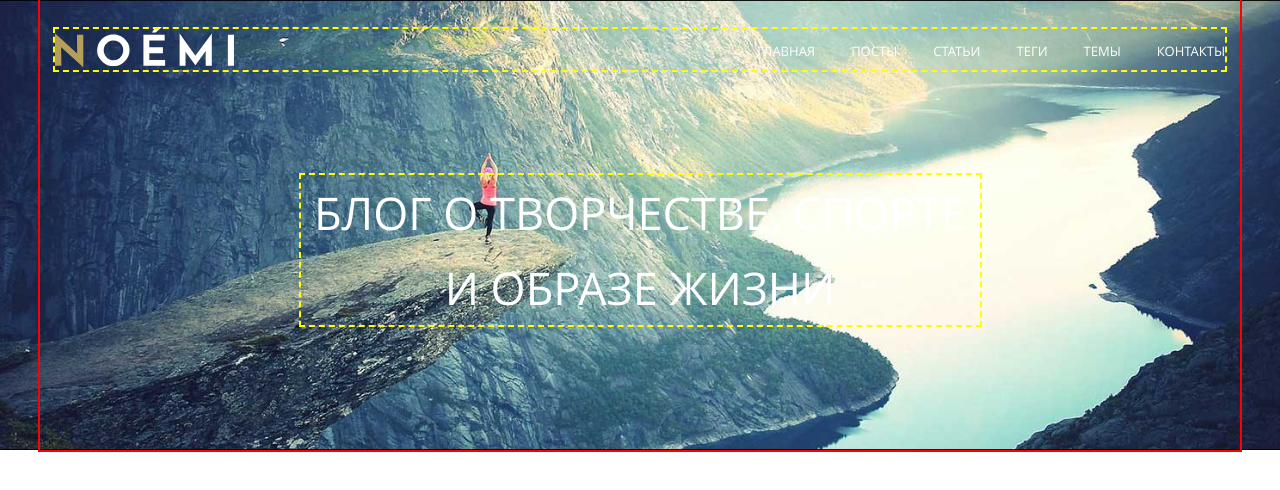
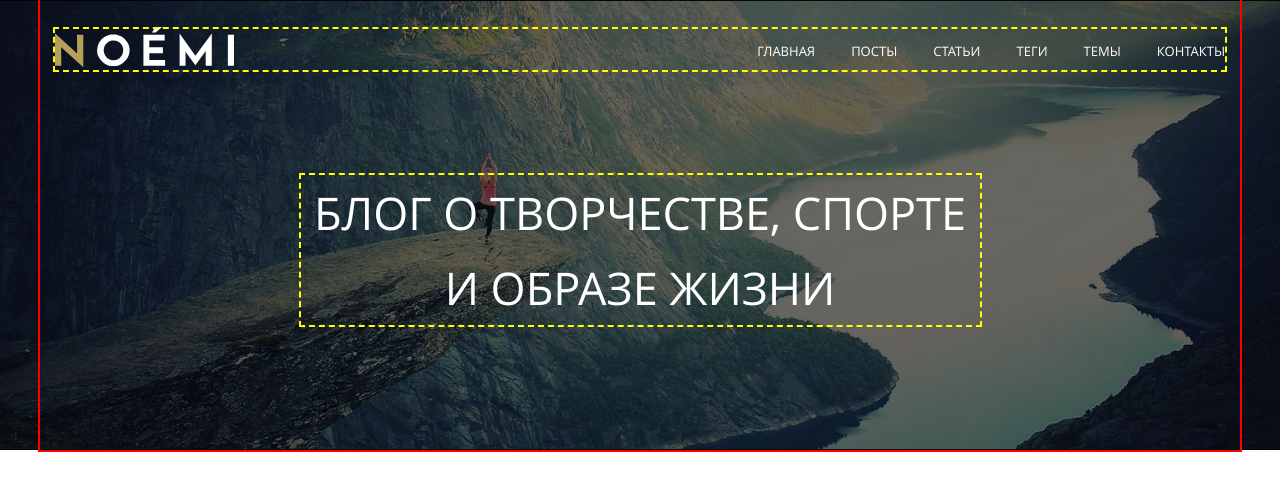
Before and after one commit to Professor-Severus-Snape/diplom_netology_html_1, a plain HTML site: page index.html in a window 1280 px wide. Drawn offline with Linux system fonts and the light colour scheme.

Commit message:
Day 02 -> header done

```diff
--- a/style.css
+++ b/style.css
@@ -1,14 +1,14 @@
-/* Добавляем шрифты (regular и bold):  */
+/* добавляем шрифты (normal и bold) */
 @font-face {
-  font-family: "OpenSans";
-  src: local("OpenSans"), url("fonts/OpenSans-Regular.woff") format("woff"), url("fonts/OpenSans-Regular.ttf") format("truetype");
+  font-family: "opensans";
+  src: local("opensans"), url("fonts/OpenSans-Regular.woff") format("woff"), url("fonts/OpenSans-Regular.ttf") format("truetype");
   font-weight: 400;
   font-style: normal;
 }
 
 @font-face {
-  font-family: "OpenSans";
-  src: local("OpenSans"), url("fonts/OpenSans-Bold.woff") format("woff"), url("fonts/OpenSans-Bold.ttf") format("truetype");
+  font-family: "opensans";
+  src: local("opensans"), url("fonts/OpenSans-Bold.woff") format("woff"), url("fonts/OpenSans-Bold.ttf") format("truetype");
   font-weight: 700;
   font-style: normal;
 }
@@ -17,7 +17,7 @@
 * {
   margin: 0;
   padding: 0;
-  font-family: "OpenSans", Arial, sans-serif;
+  font-family: "opensans", "arial", sans-serif;
 }
 
 /* баннер на всю ширину экрана */
@@ -27,6 +27,20 @@
   background-size: cover;
   background-position: top center;
   background-color: #666666;
+/*  чтобы маска позиционировалась относительно header: */
+  position: relative;
+}
+
+/* добавление маски - с помощью ::after  */
+.header::after {
+  content: "";
+  position: absolute;
+  top: 0;
+  right: 0;
+  bottom: 0;
+  left: 0;
+  background-color: #000;
+  opacity: 0.6;
 }
 
 /* шапка сайта */
@@ -36,7 +50,10 @@
   height: 450px;
   padding: 29px 15px 0px;
   margin: 0 auto;
-
+/*  z-index задаем только контейнеру, а не маске */
+/*  тогда не надо заморачиваться с остальными z-index-ами! */
+  z-index: 1;
+  position: relative;
 /*  для лучшей визуализации границ: */
   outline: 2px solid red;
 }
@@ -45,10 +62,8 @@
   display: flex;
   justify-content: space-between;
   align-items: center;
-
   height: 41px;
-
-  /*  для лучшей визуализации границ: */
+/*  для лучшей визуализации границ: */
   outline: 2px dashed yellow;
 }
 
@@ -71,25 +86,24 @@
 .header__link {
   color: #fff;
   font-size: 13px;
-/*  font-weight: 400;  - толщина задается сама.. */
+/*  font-weight: 400;*/
   text-transform: uppercase;
   text-decoration: none;
 }
 
+.header__link:hover {
+  text-decoration: underline;
+}
+
 .header__title {
-  max-width: 679px;
-/*  min-height: 110px;  - по идее не нужен.. */
-
-  /* верхний отступ = 125px(по макету) - 20px(съедает интерлиньяж) */
+  width: 679px;
   margin: 105px auto 0;
-
   color: #fff;
   font-size: 45px;
-/*  font-weight: 700;  - толщина задается сама.. */
+/*  font-weight: 700;*/
   line-height: 75px;
   text-transform: uppercase;
   text-align: center;
-
-  /*  для лучшей визуализации:*/
+  /*  для лучшей визуализации границ: */
   outline: 2px dashed yellow;
 }
```
